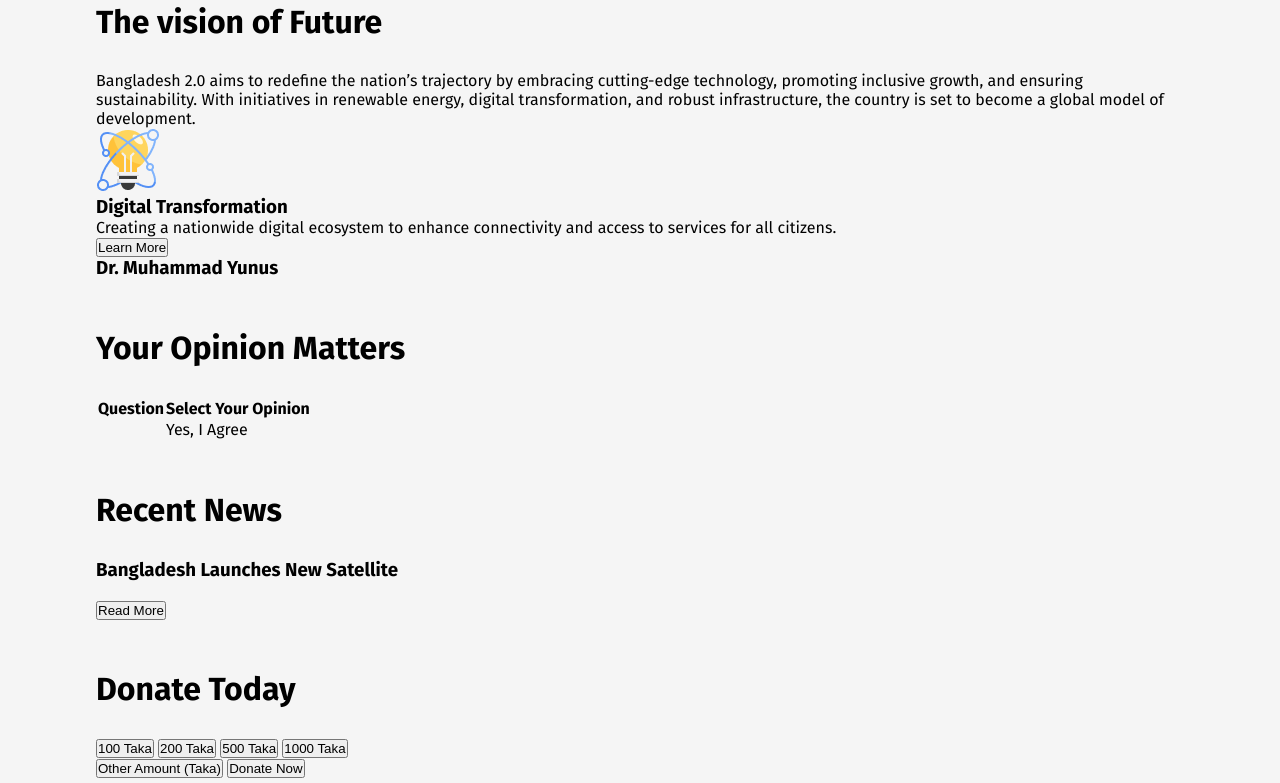
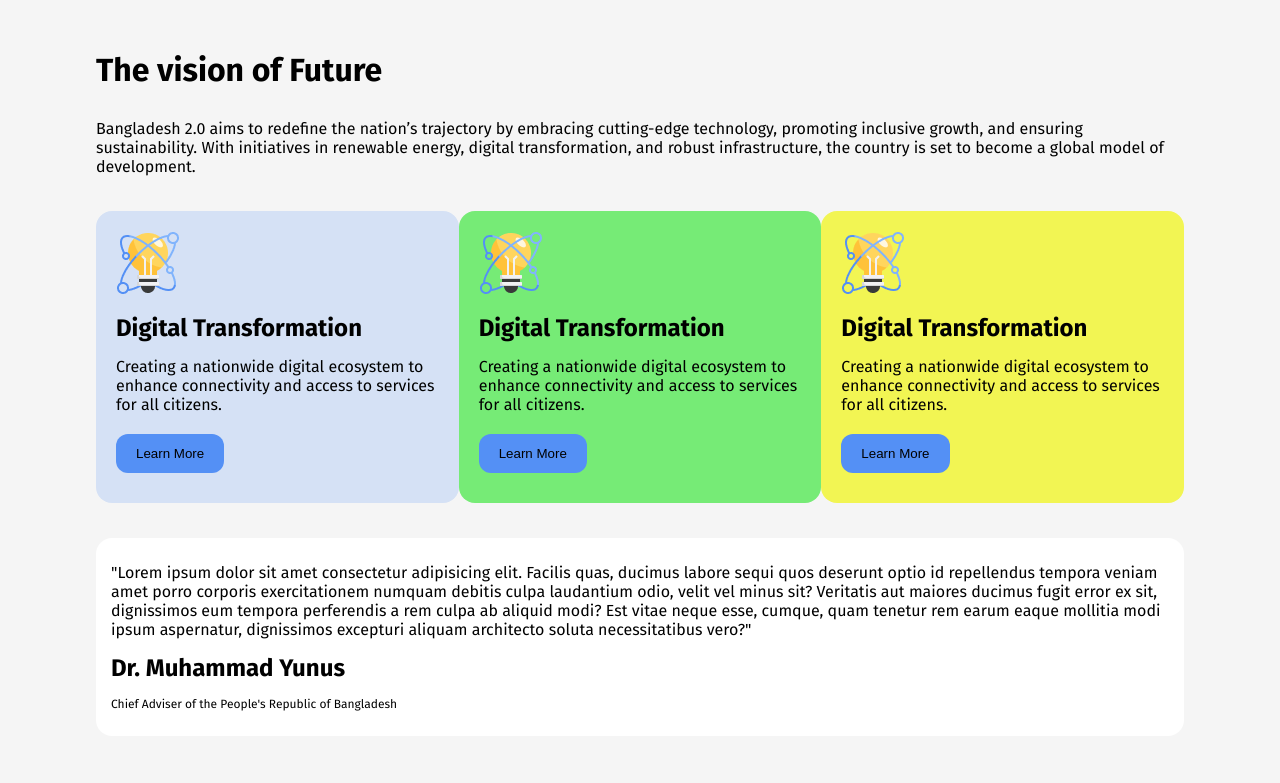
Before and after one commit to MamunPol/assignment01, a plain HTML site: page index.html in a window 1280 px wide. Shown: the part 1154-1937 px from the top of the page. Drawn offline with Linux system fonts and the light colour scheme.

Commit message:
adding vision section

```diff
--- a/index.html
+++ b/index.html
@@ -23,6 +23,7 @@
                     <img src="./assets/hero.png" alt="">
             </div>
         </header>
+
         <main>
             <div class="pillar">
                 <h2>Pillars of "Bangladesh 2.0"</h2>
@@ -54,23 +55,36 @@
                 <h2>The vision of Future</h2>
                 <p>Bangladesh 2.0 aims to redefine the nation’s trajectory by embracing cutting-edge technology, promoting inclusive growth, and ensuring sustainability. With initiatives in renewable energy, digital transformation, and robust infrastructure, the country is set to become a global model of development.</p>
                 <div class="vision-card-container">
-                    <div class="vision-card">
+                    <div class="vision-card vision-card-1">
+                        <img src="./assets/card-icon.png" alt="">
+                        <h3>Digital Transformation</h3>
+                        <p>Creating a nationwide digital ecosystem to enhance connectivity and access to services for all citizens.</p>
+                        <button>Learn More</button>
+                    </div>
+                    <div class="vision-card vision-card-2">
+                        <img src="./assets/card-icon.png" alt="">
+                        <h3>Digital Transformation</h3>
+                        <p>Creating a nationwide digital ecosystem to enhance connectivity and access to services for all citizens.</p>
+                        <button>Learn More</button>
+                    </div>
+                    <div class="vision-card vision-card-3">
                         <img src="./assets/card-icon.png" alt="">
                         <h3>Digital Transformation</h3>
                         <p>Creating a nationwide digital ecosystem to enhance connectivity and access to services for all citizens.</p>
                         <button>Learn More</button>
                     </div>
                 </div>
+                <div class="quote">
+                    <p>"Lorem ipsum dolor sit amet consectetur adipisicing elit. Facilis quas, ducimus labore sequi quos deserunt optio id repellendus tempora veniam amet porro corporis exercitationem numquam debitis culpa laudantium odio, velit vel minus sit? Veritatis aut maiores ducimus fugit error ex sit, dignissimos eum tempora perferendis a rem culpa ab aliquid modi? Est vitae neque esse, cumque, quam tenetur rem earum eaque mollitia modi ipsum aspernatur, dignissimos excepturi aliquam architecto soluta necessitatibus vero?"</p>
+                    <h3>Dr. Muhammad Yunus</h3>
+                    <p class="yunus-deg">Chief Adviser of the People's Republic of Bangladesh</p>
                 </div>
-
-            <div class="quote">
-                <p></p>
-                <h3>Dr. Muhammad Yunus</h3>
-                <p></p>
             </div>
 
             <div class="opinion">
                     <h2>Your Opinion Matters</h2>
+            </div>
+
             <div class="opinion-table">
                 <table>
                     <tr>
@@ -83,8 +97,6 @@
                     </tr>
                 </table>
             </div>
-            </div>
-
             <div class="recent-news">
                 <h2>Recent News</h2>
                 <p></p>
--- a/style/style.css
+++ b/style/style.css
@@ -86,8 +86,13 @@ h2{
     font-size: 32px;
     margin: 50px 0 30px 0;
 }
+h3{
+    font-size: 24px;
+    margin: 15px 0;
+}
 p{
     font-size: 16px;
+    margin: 10px 0;
 }
 .pillar{
     margin: 20px 0;
@@ -101,9 +106,61 @@ p{
     justify-content: space-between;
 }
 .pillar-card{
+    max-width: 280px;
     background: #fff;
     border-radius: 20px;
     padding: 25px;
-    margin: 10px;
+    margin: 15px 0;
+}
 
+.vision-card-container{
+    display: flex;
+    align-items: center;
+    justify-content: space-between;
 }
+.vision-card{
+    max-width: 370px;
+    padding: 20px;
+    border-radius: 16px;
+    margin: 25px 0;
+    transition: ease-in 0.4s;
+}
+.vision-card-1{
+    background: #d5e1f5;
+}
+.vision-card-2{
+    background: #76eb76;
+}
+.vision-card-3{
+    background: #f2f553;
+}
+.vision-card button{
+    padding: 12px 20px;
+    border-radius: 12px;
+    border: none;
+    margin: 10px 0;
+    background: #5490f5;
+    cursor: pointer;
+}
+.vision-card-1:hover{
+    background: #c7abab;
+}
+.vision-card-2:hover{
+    background: #b68dc2;
+}
+.vision-card-3:hover{
+    background: #b3b0b0;
+}
+.quote{
+    background: #fff;
+    padding: 15px;
+    border-radius: 16px;
+    margin: 10px 0 20px 0;
+}
+.yunus-deg{
+    font-size: 12px;
+}
+.opinin-table{
+    background: #fff;
+    padding: 16px;
+}
```
Lines whose indentation alone changed are shown as unchanged.
